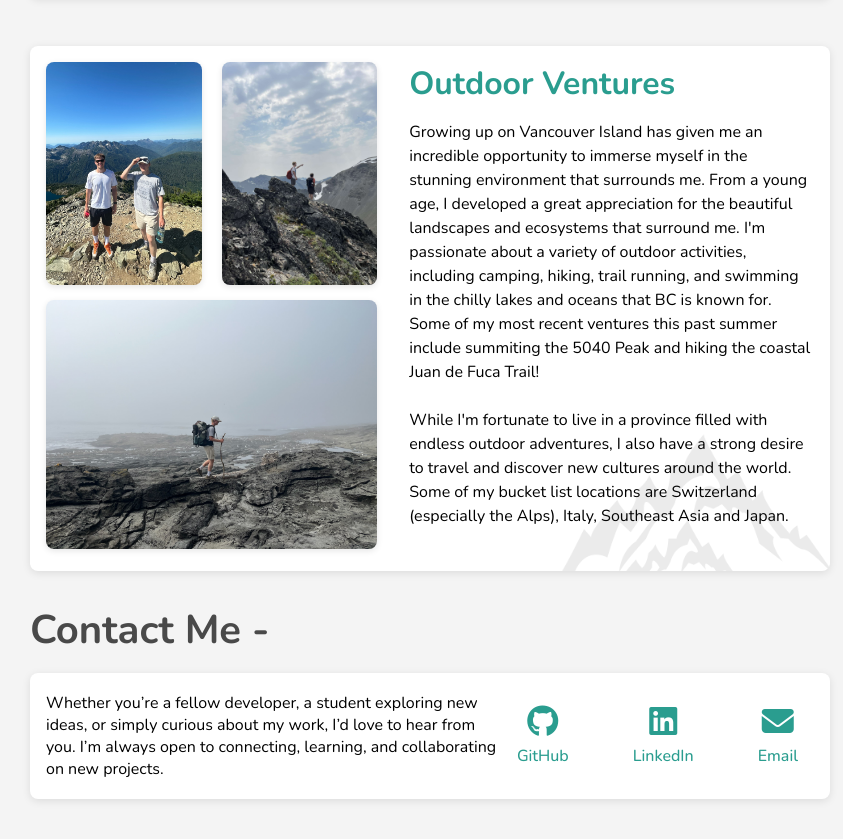
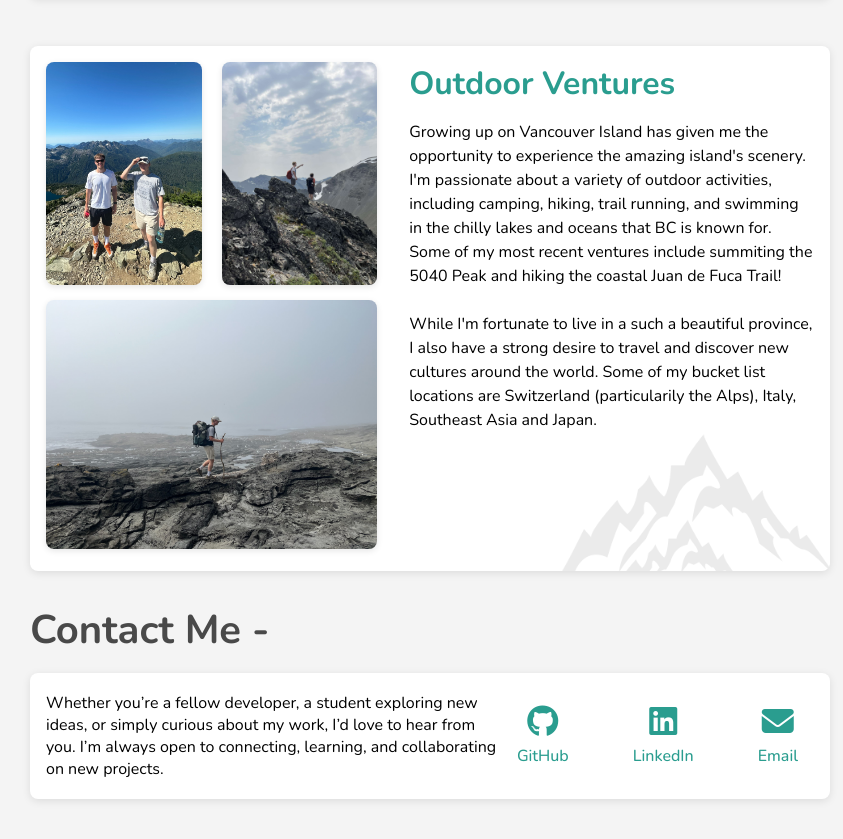
Before and after one commit to EricVHezewijk/PersonalWebsite, a React (Vite) app in the folder personal-website/: page / in a window 1280 px wide. Shown: the part 1976-2815 px from the top of the page, without its empty margins (210-1053 px from the left). Built offline with nearby package versions, Linux system fonts and the light colour scheme.

Commit message:
Small css tweak and reworded about me section

```diff
--- a/personal-website/src/App.css
+++ b/personal-website/src/App.css
@@ -189,10 +189,6 @@ i {
     box-shadow: 0 2px 8px rgba(0, 0, 0, 0.1);
     overflow: hidden;
     transition: transform 0.3s;
-}
-
-.interest-container:hover {
-    transform: scale(1.03);
 }
 
 .interest-container:last-child {
--- a/personal-website/src/components/AboutMe.jsx
+++ b/personal-website/src/components/AboutMe.jsx
@@ -11,7 +11,7 @@ function AboutMe() {
             When I'm not programming, I love working on cars. From a young age, I've been intrigued by the complexity of engines. Over the years, I've spent countless hours working on both the mechanical and visual aspects of my car. One of my biggest projects was removing and rebuilding the engine, which required constant problem-solving and perseverance. On the visual side, vinyl wrapping my car required careful attention to detail, ensuring every measurement, line, and curve was flawless.
             <br />
             <br />
-            I now apply these skills to my programming, hoping to create beautiful, thoughtful software. In fact, I may have never discovered my passion for programming if it weren't for my interest in cars, as that led me into the engineering field in the first place.
+            I now apply these skills to my programming to create clean, thoughtful software. In fact, I may have never discovered my passion for programming if it weren't for my interest in cars, as that led me into the engineering field in the first place.
           </p>
           <div className="icon-container">
             <div className="engine-icon">
@@ -47,10 +47,10 @@ function AboutMe() {
         <div className="interest-text nature">
           <h2 className="interest-title">Outdoor Ventures</h2>
           <p className="interest-description">
-            Growing up on Vancouver Island has given me an incredible opportunity to immerse myself in the stunning environment that surrounds me. From a young age, I developed a great appreciation for the beautiful landscapes and ecosystems that surround me. I'm passionate about a variety of outdoor activities, including camping, hiking, trail running, and swimming in the chilly lakes and oceans that BC is known for. Some of my most recent ventures this past summer include summiting the 5040 Peak and hiking the coastal Juan de Fuca Trail!
+            Growing up on Vancouver Island has given me the opportunity to experience the amazing island's scenery. I'm passionate about a variety of outdoor activities, including camping, hiking, trail running, and swimming in the chilly lakes and oceans that BC is known for. Some of my most recent ventures include summiting the 5040 Peak and hiking the coastal Juan de Fuca Trail!
             <br/>
             <br/>
-            While I'm fortunate to live in a province filled with endless outdoor adventures, I also have a strong desire to travel and discover new cultures around the world. Some of my bucket list locations are Switzerland (especially the Alps), Italy, Southeast Asia and Japan.
+            While I'm fortunate to live in a such a beautiful province, I also have a strong desire to travel and discover new cultures around the world. Some of my bucket list locations are Switzerland (particularily the Alps), Italy, Southeast Asia and Japan.
           </p>
           <div className="icon-container">
             <div className="mountain-icon">
```
